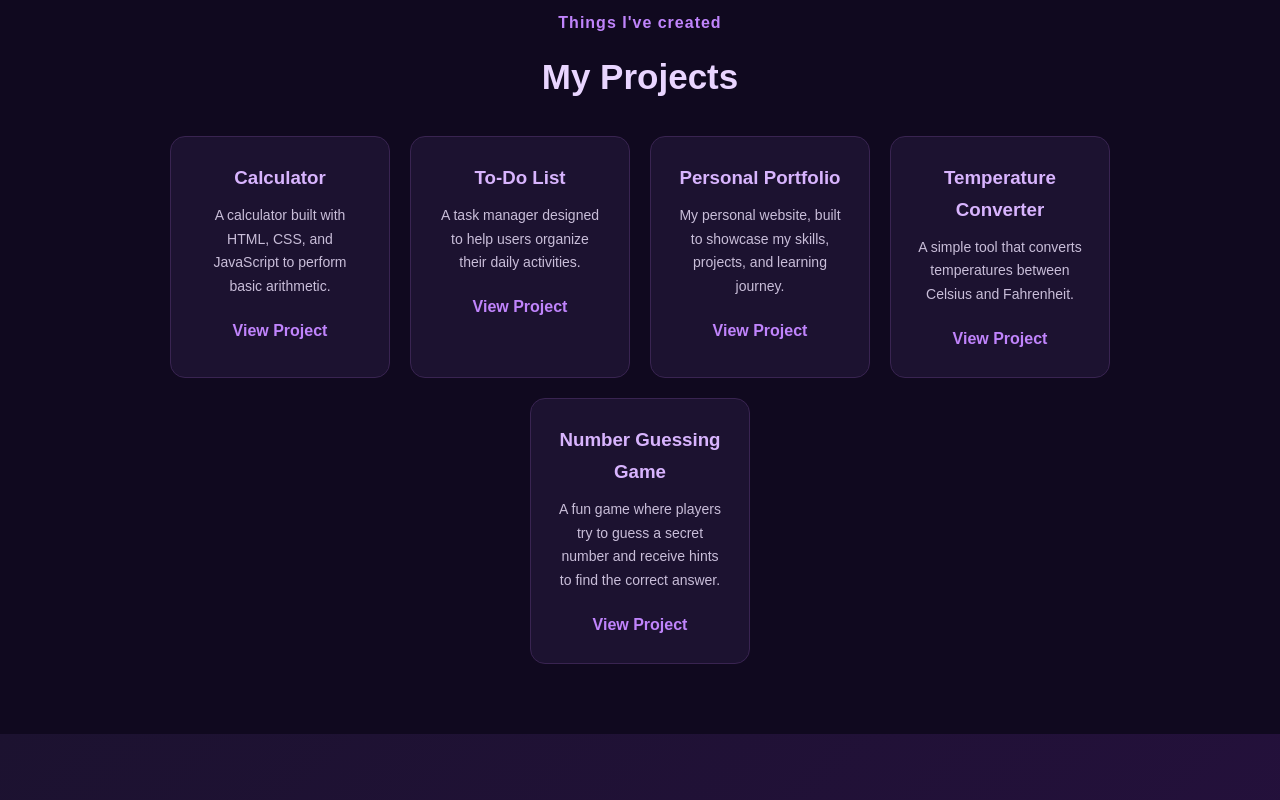
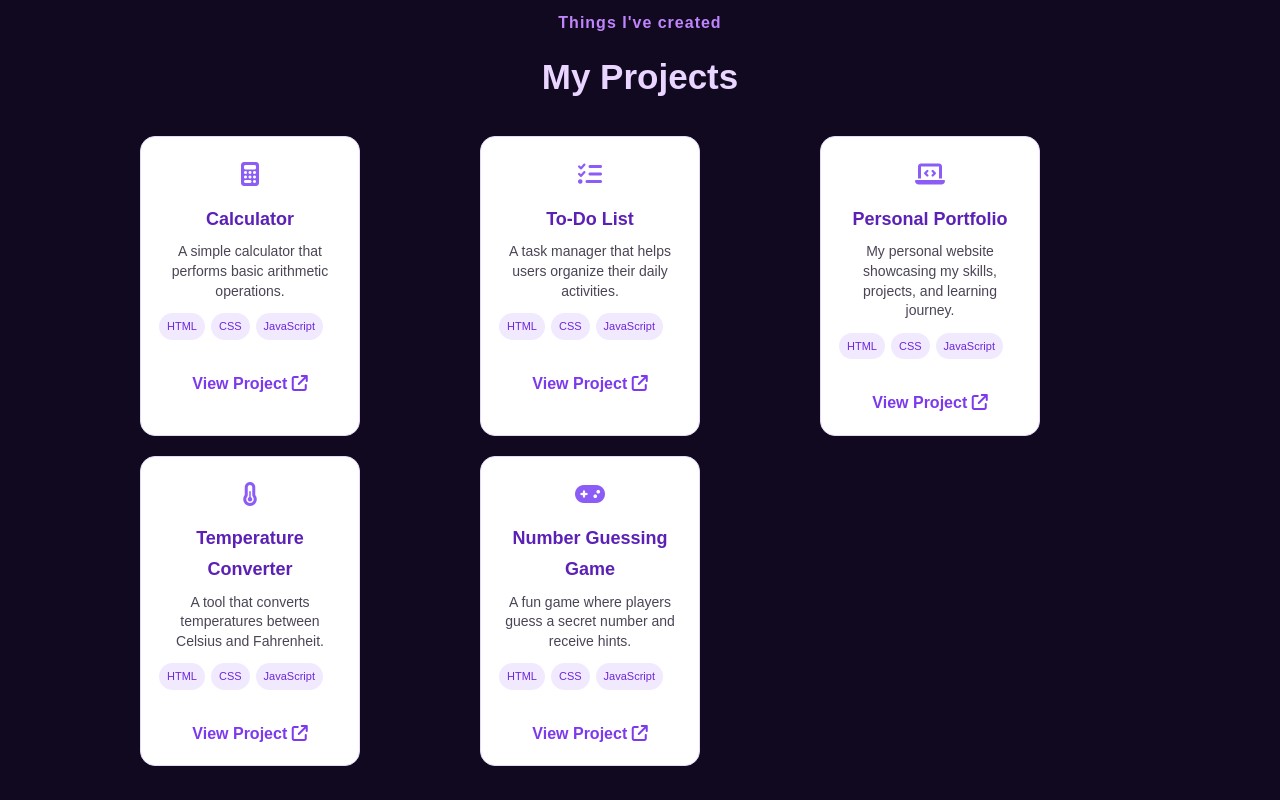
Before and after one commit to noor70ah/my-portfolio, a plain HTML site: page index.html in a window 1280 px wide. Shown: the part 1880-2680 px from the top of the page. Drawn offline with Linux system fonts and the light colour scheme.

Commit message:
improve projects section design

```diff
--- a/index.html
+++ b/index.html
@@ -134,6 +134,7 @@
     </section>
 
     <!-- Projects Section -->
+
     <section id="projects">
 
         <p class="section-label">Things I've created</p>
@@ -143,61 +144,124 @@
         <div class="projects-container">
 
             <div class="project-card">
+                <div class="project-icon">
+                    <i class="fa-solid fa-calculator"></i>
+                </div>
+
                 <h3>Calculator</h3>
 
                 <p>
-                    A calculator built with HTML, CSS,
-                    and JavaScript to perform basic arithmetic.
+                    A simple calculator that performs
+                    basic arithmetic operations.
                 </p>
 
-                <a href="#" class="project-link">View Project</a>
+                <div class="project-tech">
+                    <span>HTML</span>
+                    <span>CSS</span>
+                    <span>JavaScript</span>
+                </div>
+
+                <a href="#" class="project-link">View Project
+                    <i class="fa-solid fa-arrow-up-right-from-square"></i>
+                </a>
             </div>
 
             <div class="project-card">
+                <div class="project-icon">
+                    <i class="fa-solid fa-list-check"></i>
+                </div>
+
                 <h3>To-Do List</h3>
 
                 <p>
-                    A task manager designed to help users
+                    A task manager that helps users
                     organize their daily activities.
                 </p>
 
-                <a href="#" class="project-link">View Project</a>
+                <div class="project-tech">
+                    <span>HTML</span>
+                    <span>CSS</span>
+                    <span>JavaScript</span>
+                </div>
+
+                <a href="#" class="project-link">View Project
+                    <i class="fa-solid fa-arrow-up-right-from-square"></i>
+                </a>
             </div>
 
             <div class="project-card">
+                <div class="project-icon">
+                    <i class="fa-solid fa-laptop-code"></i>
+                </div>
+
                 <h3>Personal Portfolio</h3>
 
                 <p>
-                    My personal website, built to showcase
-                    my skills, projects, and learning journey.
+                    My personal website showcasing my
+                    skills, projects, and learning journey.
                 </p>
 
-                <a href="#" class="project-link">View Project</a>
+                <div class="project-tech">
+                    <span>HTML</span>
+                    <span>CSS</span>
+                    <span>JavaScript</span>
+                </div>
+
+                <a href="#" class="project-link">View Project
+                    <i class="fa-solid fa-arrow-up-right-from-square"></i>
+                </a>
             </div>
+
             <div class="project-card">
+                <div class="project-icon">
+                    <i class="fa-solid fa-temperature-half"></i>
+                </div>
+
                 <h3>Temperature Converter</h3>
 
                 <p>
-                    A simple tool that converts temperatures
-                     between Celsius and Fahrenheit.
+                    A tool that converts temperatures
+                    between Celsius and Fahrenheit.
                 </p>
 
-                <a href="#" class="project-link">View Project</a>
+                <div class="project-tech">
+                    <span>HTML</span>
+                    <span>CSS</span>
+                    <span>JavaScript</span>
+                </div>
+
+                <a href="#" class="project-link">View Project
+                    <i class="fa-solid fa-arrow-up-right-from-square"></i>
+                </a>
             </div>
+
             <div class="project-card">
+                <div class="project-icon">
+                    <i class="fa-solid fa-gamepad"></i>
+                </div>
+
                 <h3>Number Guessing Game</h3>
 
                 <p>
-                    A fun game where players try to guess a secret
-                    number and receive hints to find the correct answer.                </p>
+                    A fun game where players guess a secret
+                    number and receive hints.
+                </p>
 
-                <a href="#" class="project-link">View Project</a>
+                <div class="project-tech">
+                    <span>HTML</span>
+                    <span>CSS</span>
+                    <span>JavaScript</span>
+                </div>
+
+                <a href="#" class="project-link">View Project
+                    <i class="fa-solid fa-arrow-up-right-from-square"></i>
+                </a>
             </div>
-
 
         </div>
 
     </section>
+
 
     <!-- Contact Section -->
     <section id="contact">
--- a/style.css
+++ b/style.css
@@ -308,3 +308,119 @@ footer {
     color: #c084fc;
     transform: translateY(-3px);
 }
+
+/* Project Cards */
+
+
+.projects-container {
+    display: grid;
+    grid-template-columns: repeat(3, 1fr);
+    gap: 20px;
+    width: 100%;
+    max-width: 1000px;
+    margin: 30px auto 0;
+}
+
+.project-card {
+    background: #ffffff;
+    padding: 20px;
+    border-radius: 15px;
+    border: 1px solid #e5d9ff;
+    transition: 0.3s;
+    box-sizing: border-box;
+}
+
+.project-card:hover {
+    transform: translateY(-8px);
+    box-shadow: 0 10px 25px rgba(100, 50, 160, 0.15);
+}
+
+.project-icon {
+    font-size: 30px;
+    color: #8b5cf6;
+    margin-bottom: 15px;
+}
+
+.project-card h3 {
+    color: #5b21b6;
+    margin-bottom: 12px;
+}
+
+
+.project-card {
+    background: #ffffff;
+    padding: 18px;
+    border-radius: 15px;
+    border: 1px solid #e5d9ff;
+    transition: 0.3s;
+    box-sizing: border-box;
+}
+
+.project-icon {
+    font-size: 24px;
+    color: #8b5cf6;
+    margin-bottom: 8px;
+}
+
+.project-card h3 {
+    color: #5b21b6;
+    margin: 0 0 8px;
+    font-size: 18px;
+}
+
+.project-card p {
+    line-height: 1.4;
+    margin: 0 0 12px;
+    font-size: 14px;
+}
+
+.project-tech {
+    display: flex;
+    flex-wrap: wrap;
+    gap: 6px;
+    margin-bottom: 12px;
+}
+
+.project-tech span {
+    background: #f1eaff;
+    color: #6d28d9;
+    padding: 4px 8px;
+    border-radius: 20px;
+    font-size: 11px;
+}
+
+.project-link {
+    color: #7c3aed;
+    text-decoration: none;
+    font-weight: bold;
+}
+
+.project-link:hover {
+    color: #4c1d95;
+}
+
+/* Mobile Layout */
+@media (max-width: 600px) {
+    .projects-container {
+        grid-template-columns: 1fr;
+    }
+}
+
+/* Clearer project card text */
+.project-card h3 {
+    font-weight: 600;
+    -webkit-font-smoothing: antialiased;
+}
+
+.project-card p {
+    font-weight: 400;
+    color: #4b4455;
+}
+
+.project-tech span {
+    font-weight: 500;
+}
+
+.project-link {
+    font-weight: 600;
+}
```
